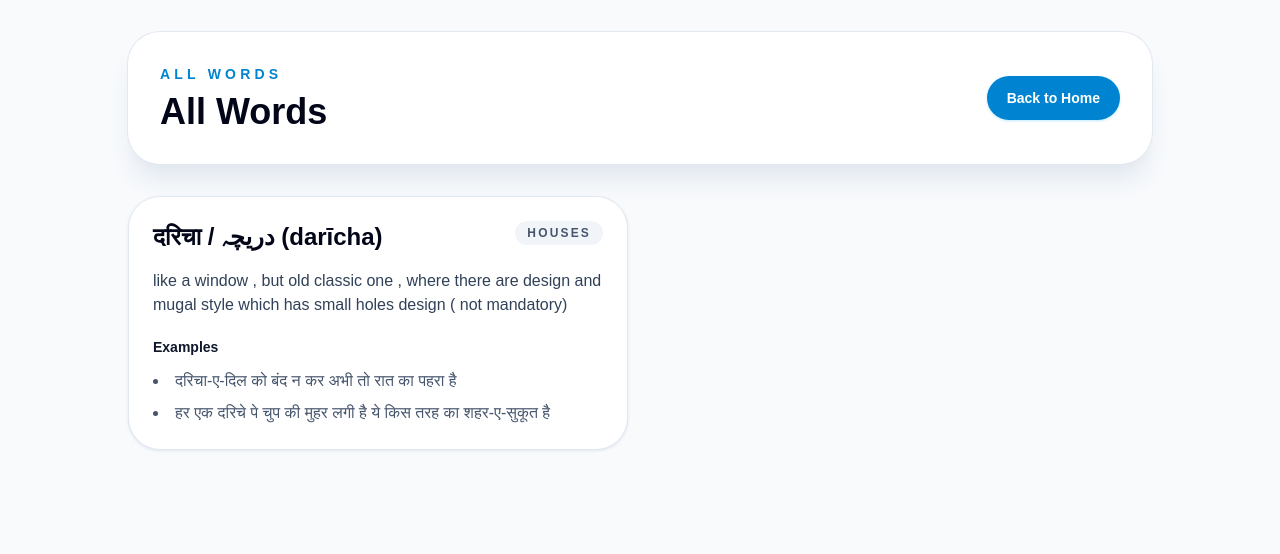
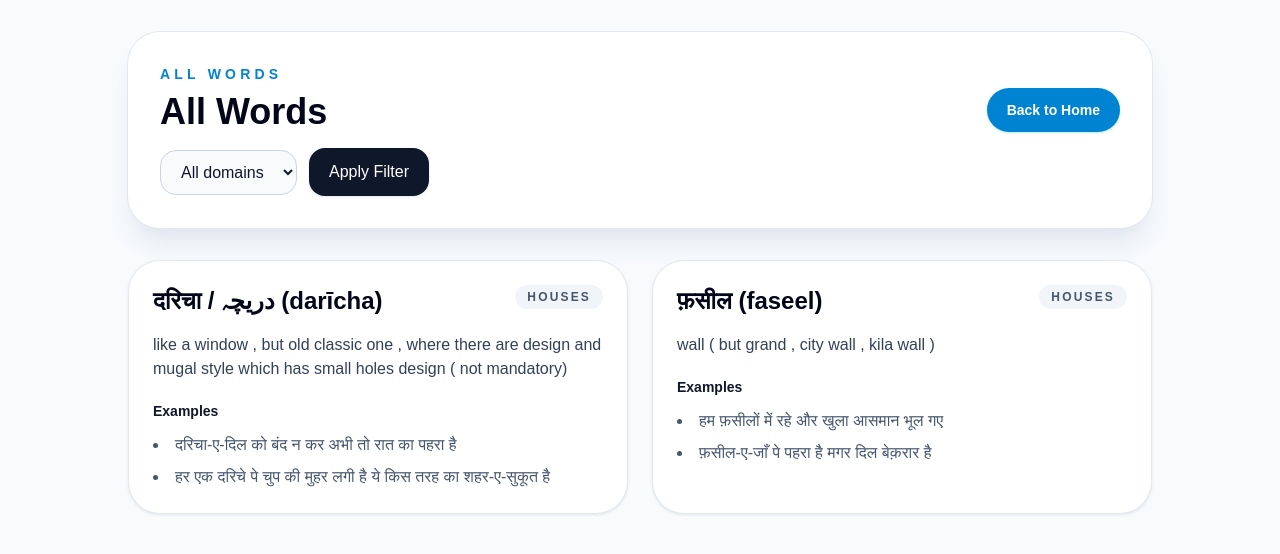
Before and after one commit to SidhartGautam25/word-world, a Next.js app: page /words in a window 1280 px wide. Shown: the top 554 px of the page. Built offline with nearby package versions, Linux system fonts and the light colour scheme.

Commit message:
filter feature added

```diff
--- a/app/words/page.tsx
+++ b/app/words/page.tsx
@@ -10,9 +10,14 @@ interface Word {
 export default async function Words({
   searchParams,
 }: {
-  searchParams: { domain?: string };
+  searchParams: Promise<{ domain?: string }>;
 }) {
-  const domain = searchParams.domain;
+  const { domain } = await searchParams;
+
+  const domainsRes = await fetch("http://localhost:3000/api/domains", {
+    cache: "no-store",
+  });
+  const domains: string[] = await domainsRes.json();
 
   let words: Word[] = [];
   let title = "All Words";
@@ -29,11 +34,6 @@ export default async function Words({
     }
     title = `Words in ${domain}`;
   } else {
-    // Fetch all domains
-    const domainsRes = await fetch("http://localhost:3000/api/domains", {
-      cache: "no-store",
-    });
-    const domains: string[] = await domainsRes.json();
     for (const d of domains) {
       const res = await fetch(`http://localhost:3000/api/words?domain=${d}`, {
         cache: "no-store",
@@ -49,7 +49,8 @@ export default async function Words({
     <div className="min-h-screen bg-slate-50 p-8 text-slate-900">
       <div className="mx-auto max-w-5xl space-y-8">
         <section className="rounded-[2rem] bg-white p-8 shadow-xl shadow-slate-200 ring-1 ring-slate-200">
-          <div className="flex flex-col gap-4 sm:flex-row sm:items-center sm:justify-between">
+          <div className="flex flex-col gap-6 sm:gap-4">
+            <div className="flex flex-col gap-4 sm:flex-row sm:items-end sm:justify-between">
               <div>
                 <p className="text-sm font-semibold uppercase tracking-[0.3em] text-sky-600">
                   {domain ? "Domain words" : "All words"}
@@ -64,6 +65,34 @@ export default async function Words({
               >
                 Back to Home
               </Link>
+            </div>
+            <form
+              method="get"
+              className="flex flex-col gap-3 sm:flex-row sm:items-center"
+            >
+              <label className="sr-only" htmlFor="domain-filter">
+                Filter domains
+              </label>
+              <select
+                id="domain-filter"
+                name="domain"
+                defaultValue={domain ?? ""}
+                className="rounded-2xl border border-slate-300 bg-slate-50 px-4 py-3 text-slate-900 outline-none transition focus:border-sky-500 focus:ring-2 focus:ring-sky-100"
+              >
+                <option value="">All domains</option>
+                {domains.map((d) => (
+                  <option key={d} value={d}>
+                    {d}
+                  </option>
+                ))}
+              </select>
+              <button
+                type="submit"
+                className="inline-flex items-center justify-center rounded-2xl bg-slate-900 px-5 py-3 text-sm font-semibold text-white shadow-sm shadow-slate-400/20 transition hover:bg-slate-800"
+              >
+                Apply Filter
+              </button>
+            </form>
           </div>
         </section>
 
--- a/data/domains/houses/words.json
+++ b/data/domains/houses/words.json
@@ -6,5 +6,13 @@
       "दरिचा-ए-दिल को बंद न कर\nअभी तो रात का पहरा है",
       "हर एक दरिचे पे चुप की मुहर लगी है\nये किस तरह का शहर-ए-सुकूत है"
     ]
+  },
+  {
+    "word": "फ़सील (faseel)",
+    "explanation": "wall ( but grand , city wall , kila wall )",
+    "examples": [
+      "हम फ़सीलों में रहे और खुला आसमान भूल गए",
+      "फ़सील-ए-जाँ पे पहरा है मगर दिल बेक़रार है"
+    ]
   }
 ]
```
Lines whose indentation alone changed are shown as unchanged.
